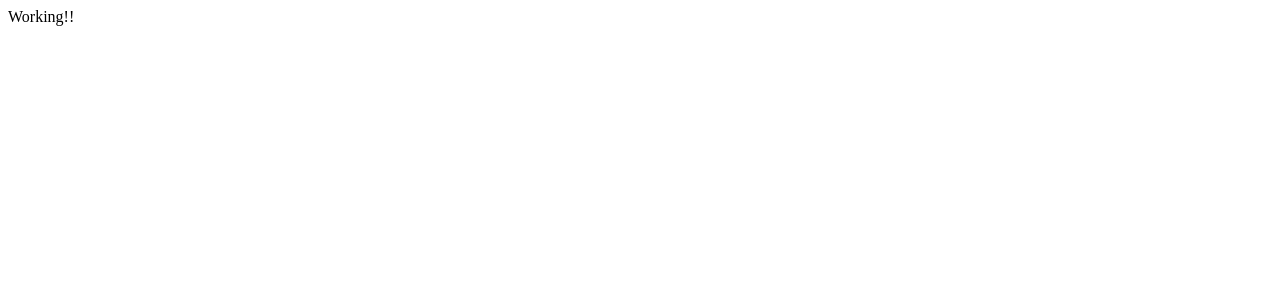
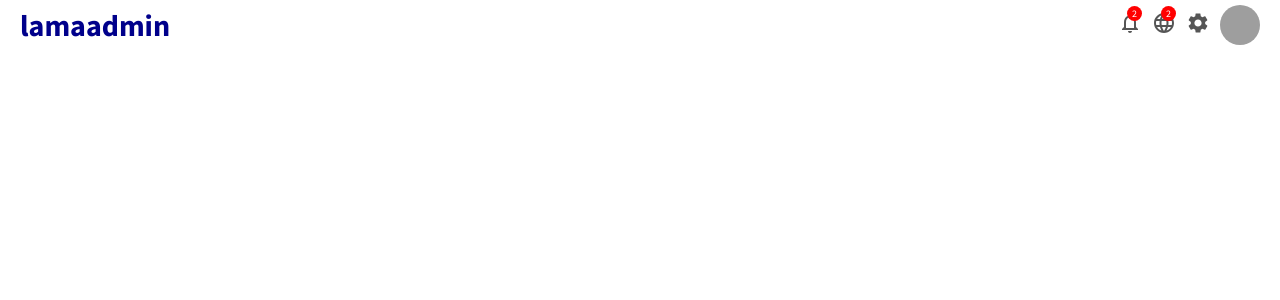
Before and after one commit to nur1208/Netflix, a React (Create React App) app in the folder frontend/: page / in a window 1280 px wide. Shown: the top 300 px of the page. Built offline with nearby package versions, Linux system fonts and the light colour scheme; grey boxes are pictures that could not be loaded.

Commit message:
Building React navbar menu component for admin Screen

```diff
--- a/frontend/package.json
+++ b/frontend/package.json
@@ -3,12 +3,16 @@
   "version": "0.1.0",
   "private": true,
   "dependencies": {
+    "@material-ui/core": "^4.12.3",
+    "@material-ui/icons": "^4.11.2",
     "@testing-library/jest-dom": "^5.11.4",
     "@testing-library/react": "^11.1.0",
     "@testing-library/user-event": "^12.1.10",
     "react": "^17.0.2",
     "react-dom": "^17.0.2",
     "react-scripts": "4.0.3",
+    "recharts": "^2.1.2",
+    "styled-components": "^5.3.1",
     "web-vitals": "^1.0.1"
   },
   "scripts": {
--- a/frontend/public/index.html
+++ b/frontend/public/index.html
@@ -2,42 +2,39 @@
 <html lang="en">
   <head>
     <meta charset="utf-8" />
-    <link rel="icon" href="%PUBLIC_URL%/favicon.ico" />
-    <meta name="viewport" content="width=device-width, initial-scale=1" />
+    <meta
+      name="viewport"
+      content="width=device-width, initial-scale=1"
+    />
     <meta name="theme-color" content="#000000" />
     <meta
       name="description"
       content="Web site created using create-react-app"
     />
-    <link rel="apple-touch-icon" href="%PUBLIC_URL%/logo192.png" />
-    <!--
-      manifest.json provides metadata used when your web app is installed on a
-      user's mobile device or desktop. See https://developers.google.com/web/fundamentals/web-app-manifest/
-    -->
-    <link rel="manifest" href="%PUBLIC_URL%/manifest.json" />
-    <!--
-      Notice the use of %PUBLIC_URL% in the tags above.
-      It will be replaced with the URL of the `public` folder during the build.
-      Only files inside the `public` folder can be referenced from the HTML.
 
-      Unlike "/favicon.ico" or "favicon.ico", "%PUBLIC_URL%/favicon.ico" will
-      work correctly both with client-side routing and a non-root public URL.
-      Learn how to configure a non-root public URL by running `npm run build`.
-    -->
-    <title>React App</title>
+    <link rel="preconnect" href="https://fonts.googleapis.com" />
+    <link
+      rel="preconnect"
+      href="https://fonts.gstatic.com"
+      crossorigin
+    />
+    <link
+      href="https://fonts.googleapis.com/css2?family=Source+Sans+Pro:wght@200;300;400;600;700;900&display=swap"
+      rel="stylesheet"
+    />
+    <style>
+      * {
+        font-family: "Source Sans Pro", sans-serif;
+        margin: 0;
+      }
+    </style>
+
+    <title>React Admin App</title>
   </head>
   <body>
-    <noscript>You need to enable JavaScript to run this app.</noscript>
+    <noscript
+      >You need to enable JavaScript to run this app.</noscript
+    >
     <div id="root"></div>
-    <!--
-      This HTML file is a template.
-      If you open it directly in the browser, you will see an empty page.
-
-      You can add webfonts, meta tags, or analytics to this file.
-      The build step will place the bundled scripts into the <body> tag.
-
-      To begin the development, run `npm start` or `yarn start`.
-      To create a production bundle, use `npm run build` or `yarn build`.
-    -->
   </body>
 </html>
--- a/frontend/src/App.js
+++ /dev/null
@@ -1,5 +0,0 @@
-function App() {
-  return <div>Working!!</div>;
-}
-
-export default App;
--- /dev/null
+++ b/frontend/src/App.jsx
@@ -0,0 +1,11 @@
+import { Topbar } from "./components/topbar/Topbar";
+
+function App() {
+  return (
+    <div>
+      <Topbar />
+    </div>
+  );
+}
+
+export default App;
--- /dev/null
+++ b/frontend/src/components/topbar/Topbar.jsx
@@ -0,0 +1,29 @@
+import React from "react";
+import {
+  Logo,
+  TopAvatar,
+  TopBarContainer,
+  TopBarInnerContainer,
+  TopLeft,
+  TopRight,
+} from "./tobBarSC";
+import { renderTopBarIconContainer } from "./utils";
+
+export const Topbar = () => {
+  return (
+    <TopBarContainer id="TopBarContainer">
+      <TopBarInnerContainer id="TopBarInnerContainer">
+        <TopLeft id="TopLeft">
+          <Logo id="Logo">lamaadmin</Logo>
+        </TopLeft>
+        <TopRight id="TopRight">
+          {renderTopBarIconContainer()}
+          <TopAvatar
+            src="https://images.pexels.com/photos/1526814/pexels-photo-1526814.jpeg?auto=compress&cs=tinysrgb&dpr=2&w=500"
+            alt="top-avatar"
+          />
+        </TopRight>
+      </TopBarInnerContainer>
+    </TopBarContainer>
+  );
+};
--- /dev/null
+++ b/frontend/src/components/topbar/tobBarSC.js
@@ -0,0 +1,61 @@
+import styled from "styled-components";
+
+export const TopBarContainer = styled.div`
+  width: 100%;
+  height: 50px;
+  background-color: white;
+  position: sticky;
+  top: 0;
+  z-index: 999;
+`;
+
+export const TopBarInnerContainer = styled.div`
+  height: 100%;
+  padding: 0px 20px;
+  display: flex;
+  align-items: center;
+  justify-content: space-between;
+`;
+
+export const TopLeft = styled.div``;
+
+export const Logo = styled.span`
+  font-weight: bold;
+  font-size: 30px;
+  color: darkblue;
+  cursor: pointer;
+`;
+
+export const TopRight = styled.div`
+  display: flex;
+  align-items: center;
+`;
+
+export const TopBarIconContainer = styled.div`
+  position: relative;
+  cursor: pointer;
+  margin-right: 10px;
+  color: #555;
+`;
+
+export const TopIconBadge = styled.span`
+  width: 15px;
+  height: 15px;
+  position: absolute;
+  top: -5px;
+  right: 0px;
+  background-color: red;
+  color: white;
+  border-radius: 50%;
+  display: flex;
+  align-items: center;
+  justify-content: center;
+  font-size: 10px;
+`;
+
+export const TopAvatar = styled.img`
+  width: 40px;
+  height: 40px;
+  border-radius: 50%;
+  cursor: pointer;
+`;
--- /dev/null
+++ b/frontend/src/components/topbar/utils.js
@@ -0,0 +1,23 @@
+import { TopBarIconContainer, TopIconBadge } from "./tobBarSC";
+import {
+  NotificationsNone,
+  Language,
+  Settings,
+} from "@material-ui/icons";
+
+export const topBarIcons = [
+  { icon: <NotificationsNone />, badge: 2 },
+  { icon: <Language />, badge: 2 },
+  { icon: <Settings /> },
+];
+
+export const renderTopBarIconContainer = () => {
+  return topBarIcons.map(({ icon, badge }, index) => (
+    <TopBarIconContainer>
+      {icon}{" "}
+      {badge && (
+        <TopIconBadge id="TopIconBadge">{badge}</TopIconBadge>
+      )}
+    </TopBarIconContainer>
+  ));
+};
```
Also changed, not shown: 1 other file (tests, documents, lock files or other folders).
